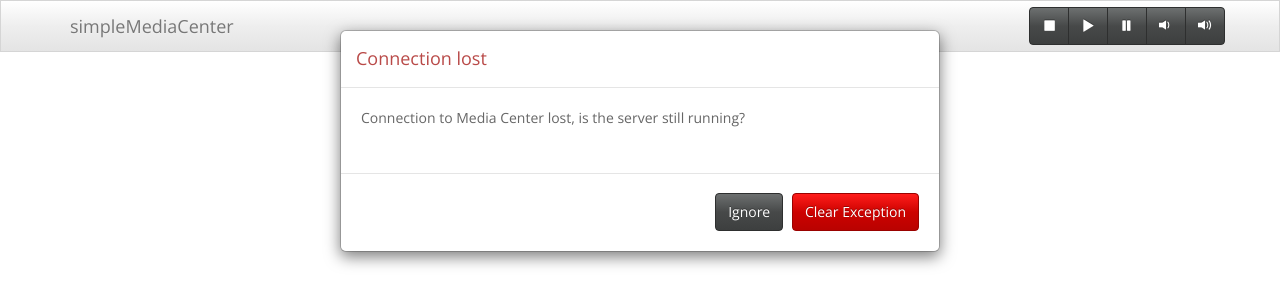
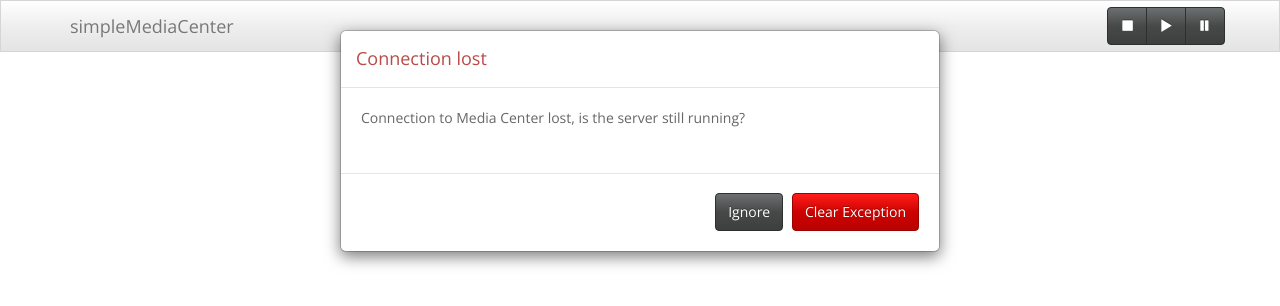
Before and after one commit to ingwinlu/simpleMediaCenter, a Python web app: template simpleMediaCenter/interface/templates/index.html in a window 1280 px wide. Shown: the top 306 px of the page. Run offline with Jinja, Linux system fonts and the light colour scheme; the template is opened without the code that fills it, so the values that code supplies are empty; some libraries are stand-ins or nearby versions; some web fonts are replaced.

Commit message:
started on volume control

```diff
--- a/simpleMediaCenter/interface/templates/playerbutton.html
+++ b/simpleMediaCenter/interface/templates/playerbutton.html
@@ -7,9 +7,11 @@
 <a href="./pause" id="btn-pause" class="btn btn-default navbar-btn playerbutton">
     <span class="glyphicon glyphicon-pause"></span>
 </a>
-<a href="./volumedown" id="btn-volume-down" class="btn btn-default navbar-btn playerbutton">
+{#
+<a href="./volumedown" id="btn-volume-down" class="btn btn-default navbar-btn playerbutton volumecontrol">
     <span class="glyphicon glyphicon-volume-down"></span>
 </a>
-<a href="./volumeup" id="btn-volume-up" class="btn btn-default navbar-btn playerbutton">
+<a href="./volumeup" id="btn-volume-up" class="btn btn-default navbar-btn playerbutton volumecontrol">
     <span class="glyphicon glyphicon-volume-up"></span>
 </a>
+#}
--- a/simpleMediaCenter/player/Player.py
+++ b/simpleMediaCenter/player/Player.py
@@ -16,7 +16,13 @@ class Player(Displayable):
 
     def stop(self):
         raise NotImplementedError
+    '''
+    def volumeUp(self):
+        raise NotImplementedError
 
+    def volumeDown(self):
+        raise NotImplementedError
+    '''
     def getName(self):
         return self.__class__.__name__
 
```
